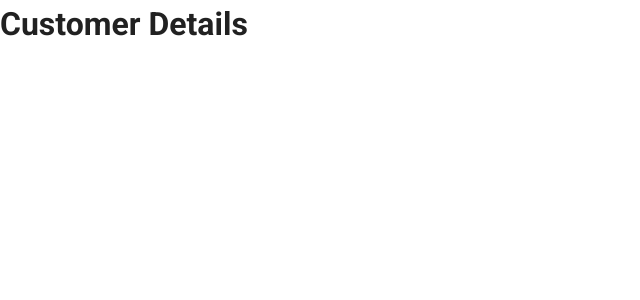
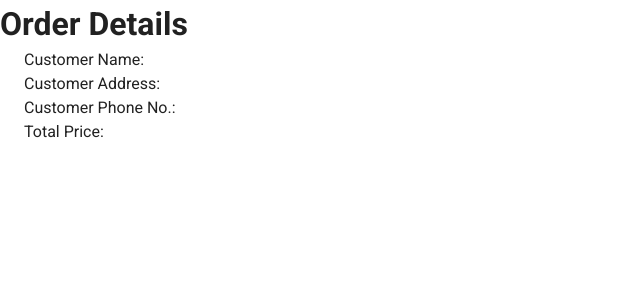
Before and after one commit to anushasanyamkamat/Dreamland-restaurant, a Vue app: page /customer-details in a window 1280 px wide. Shown: the top 300 px of the page, without its empty margins (0-640 px from the left). Built offline with nearby package versions, Linux system fonts and the light colour scheme.

Commit message:
display order details

```diff
--- a/src/components/HotelMenu.vue
+++ b/src/components/HotelMenu.vue
@@ -105,6 +105,7 @@ export default {
         item.quantity = quantity;
         localStorage.setItem('foodItems', JSON.stringify(this.foodItems));
 
+
         },
 
         cartItems: function(){
@@ -117,6 +118,7 @@ export default {
             return this.foodItems.reduce(function(total, item){
                 return total + item.quantity;
             },0);
+
         },
         totalPrice: function(){
             return this.foodItems.reduce(function(total, item){
--- a/src/views/ContactInfo.vue
+++ b/src/views/ContactInfo.vue
@@ -130,6 +130,7 @@ export default {
                 localStorage.setItem('name',this.name);
                 localStorage.setItem('address', this.address);
                 localStorage.setItem('phone', this.phone);
+                this.$router.push('/customer-details');
             }
             else {
                 alert("Your Cart is empty");
--- a/src/views/CustomerDetails.vue
+++ b/src/views/CustomerDetails.vue
@@ -1,13 +1,38 @@
 <template>
-    <h1>Customer Details</h1>
+    <div>
+        <h1>Order Details</h1>
+        <ul style="list-style-type:none;">
+            <li>Customer Name: {{name}} </li>
+            <li>Customer Address: {{address}} </li>
+            <li>Customer Phone No.: {{phone}} </li>
+            <!-- <li>Item: {{itemName}} </li>
+            <li>Quantity: {{itemQuantity}} </li> -->
+            <li>Total Price: {{price}} </li>
+        </ul>
+    </div>
 </template>
 <script>
+
 export default {
     name: 'CustomerDetails',
     data: function(){
         return {
-
+           name:'',
+           address:'',
+           phone: null,
+           price: null,
+        //    itemName: '',
+        //    itemQuantity:null,
         }
     },
+    created(){
+        this.name = localStorage.getItem('name');
+        this.address = localStorage.getItem('address');
+        this.phone = localStorage.getItem('phone');
+        this.price = localStorage.getItem('totalPrice');
+        // this.itemName = localStorage.getItem('itemName');
+        // this.itemQuantity = localStorage.getItem('quantity');
+
+    }
 }
 </script>
--- a/src/views/FoodCart.vue
+++ b/src/views/FoodCart.vue
@@ -128,6 +128,9 @@
             checkout: function(){
                 this.$router.push('contact-info');
                 localStorage.setItem('totalPrice', JSON.stringify(this.totalPrice));
+                localStorage.setItem('quantity' ,JSON.stringify(this.foodCartItems.quantity));
+                localStorage.setItem('itemName' ,JSON.stringify(this.foodCartItems.title));
+
             },
         },
     }
```
